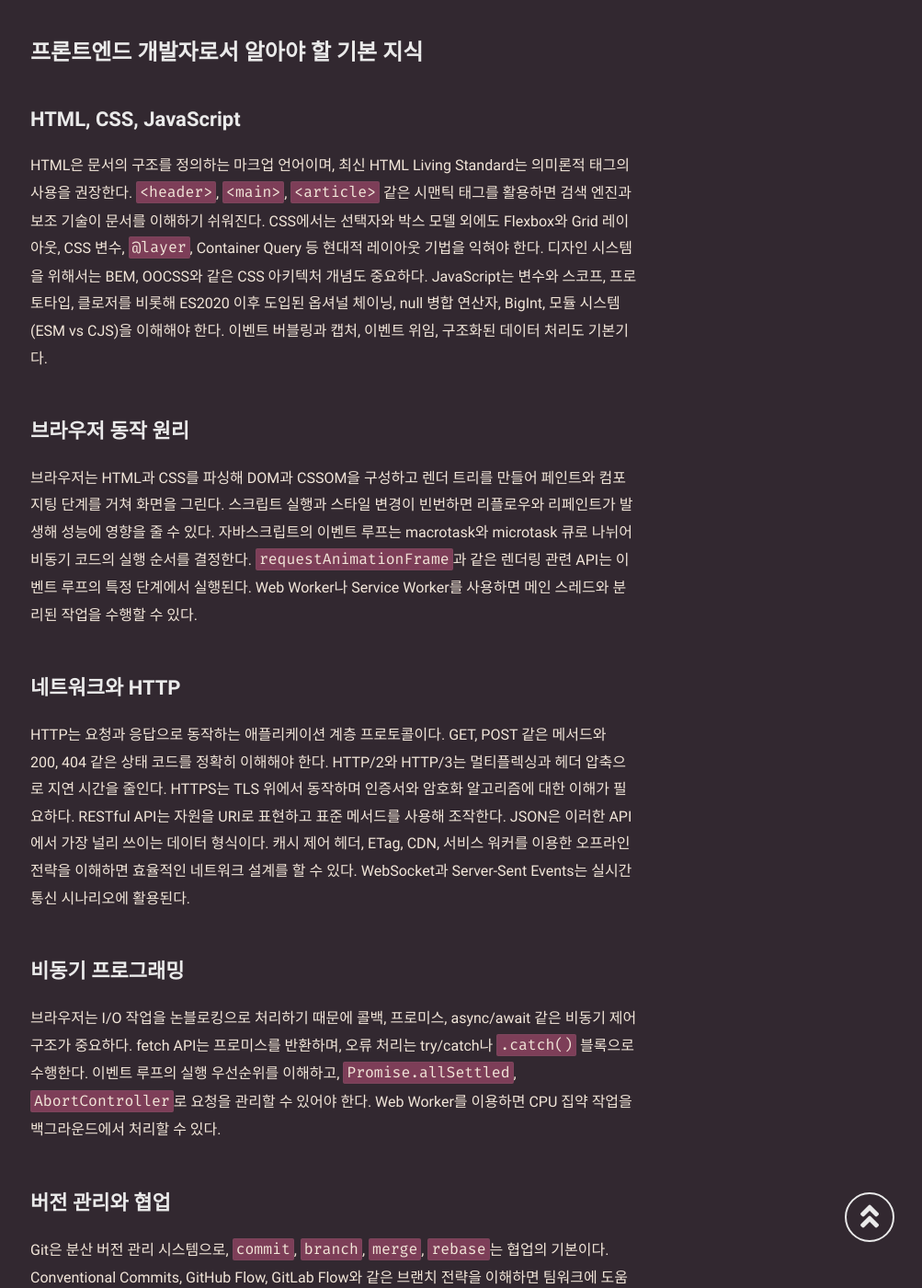
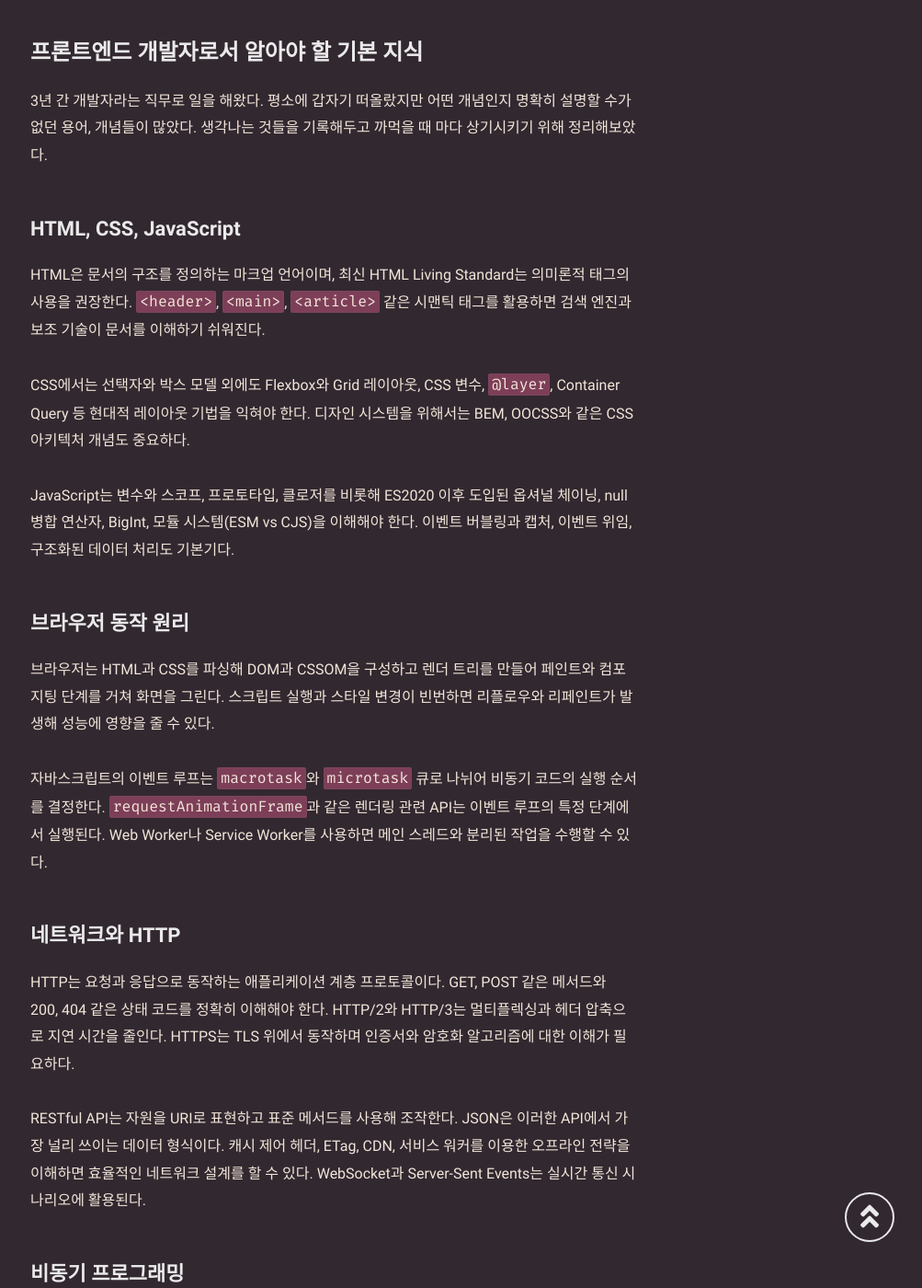
Before and after one commit to mniYUNSU/mniYUNSU.github.io, a Jekyll site: the page built from _posts/frontend-basic/2025-08-20-frontend-basic.md, in a window 1280 px wide and 1400 px high, scrolled down 319 px. Shown: the whole window at 92% size, without its empty margins (277-1280 px from the left). Built offline with Jekyll 4.4.1, drawn with Linux system fonts in a browser that asks for light colours; comment, search, counter and statistics services are not loaded; some of the changed text lies outside the part shown.

Commit message:
edit post

```diff
--- a/_posts/frontend-basic/2025-08-20-frontend-basic.md
+++ b/_posts/frontend-basic/2025-08-20-frontend-basic.md
@@ -4,69 +4,92 @@ title: '프론트엔드 개발자로서 알아야 할 기본 지식'
 date: 2025-08-20 00:00:00 +07:00
 categories: [Front End Essentials]
 tags: [Front End, Interview]
-description: 프론트엔드 기술 면접 대비를 위한 핵심 기초 지식 정리
+description: 평소에 갑자기 떠올랐지만 어떤 개념인지 명확히 설명할 수가 없었다. 생각나는 것들을 정리해보았다.
 ---
 
 # 프론트엔드 개발자로서 알아야 할 기본 지식
 
+3년 간 개발자라는 직무로 일을 해왔다. 평소에 갑자기 떠올랐지만 어떤 개념인지 명확히 설명할 수가 없던 용어, 개념들이 많았다. 생각나는 것들을 기록해두고 까먹을 때 마다 상기시키기 위해 정리해보았다.
+
 ## HTML, CSS, JavaScript
+
 HTML은 문서의 구조를 정의하는 마크업 언어이며, 최신 HTML Living Standard는 의미론적 태그의 사용을 권장한다. `<header>`, `<main>`, `<article>` 같은 시맨틱 태그를 활용하면 검색 엔진과 보조 기술이 문서를 이해하기 쉬워진다.
+
 CSS에서는 선택자와 박스 모델 외에도 Flexbox와 Grid 레이아웃, CSS 변수, `@layer`, Container Query 등 현대적 레이아웃 기법을 익혀야 한다. 디자인 시스템을 위해서는 BEM, OOCSS와 같은 CSS 아키텍처 개념도 중요하다.
+
 JavaScript는 변수와 스코프, 프로토타입, 클로저를 비롯해 ES2020 이후 도입된 옵셔널 체이닝, null 병합 연산자, BigInt, 모듈 시스템(ESM vs CJS)을 이해해야 한다. 이벤트 버블링과 캡처, 이벤트 위임, 구조화된 데이터 처리도 기본기다.
 
 ## 브라우저 동작 원리
+
 브라우저는 HTML과 CSS를 파싱해 DOM과 CSSOM을 구성하고 렌더 트리를 만들어 페인트와 컴포지팅 단계를 거쳐 화면을 그린다. 스크립트 실행과 스타일 변경이 빈번하면 리플로우와 리페인트가 발생해 성능에 영향을 줄 수 있다.
-자바스크립트의 이벤트 루프는 macrotask와 microtask 큐로 나뉘어 비동기 코드의 실행 순서를 결정한다. `requestAnimationFrame`과 같은 렌더링 관련 API는 이벤트 루프의 특정 단계에서 실행된다. Web Worker나 Service Worker를 사용하면 메인 스레드와 분리된 작업을 수행할 수 있다.
+
+자바스크립트의 이벤트 루프는 `macrotask`와 `microtask` 큐로 나뉘어 비동기 코드의 실행 순서를 결정한다. `requestAnimationFrame`과 같은 렌더링 관련 API는 이벤트 루프의 특정 단계에서 실행된다. Web Worker나 Service Worker를 사용하면 메인 스레드와 분리된 작업을 수행할 수 있다.
 
 ## 네트워크와 HTTP
+
 HTTP는 요청과 응답으로 동작하는 애플리케이션 계층 프로토콜이다. GET, POST 같은 메서드와 200, 404 같은 상태 코드를 정확히 이해해야 한다.
 HTTP/2와 HTTP/3는 멀티플렉싱과 헤더 압축으로 지연 시간을 줄인다. HTTPS는 TLS 위에서 동작하며 인증서와 암호화 알고리즘에 대한 이해가 필요하다.
+
 RESTful API는 자원을 URI로 표현하고 표준 메서드를 사용해 조작한다. JSON은 이러한 API에서 가장 널리 쓰이는 데이터 형식이다.
 캐시 제어 헤더, ETag, CDN, 서비스 워커를 이용한 오프라인 전략을 이해하면 효율적인 네트워크 설계를 할 수 있다. WebSocket과 Server-Sent Events는 실시간 통신 시나리오에 활용된다.
 
 ## 비동기 프로그래밍
+
 브라우저는 I/O 작업을 논블로킹으로 처리하기 때문에 콜백, 프로미스, async/await 같은 비동기 제어 구조가 중요하다. fetch API는 프로미스를 반환하며, 오류 처리는 try/catch나 `.catch()` 블록으로 수행한다.
+
 이벤트 루프의 실행 우선순위를 이해하고, `Promise.allSettled`, `AbortController`로 요청을 관리할 수 있어야 한다. Web Worker를 이용하면 CPU 집약 작업을 백그라운드에서 처리할 수 있다.
 
 ## 버전 관리와 협업
+
 Git은 분산 버전 관리 시스템으로, `commit`, `branch`, `merge`, `rebase`는 협업의 기본이다. Conventional Commits, GitHub Flow, GitLab Flow와 같은 브랜치 전략을 이해하면 팀워크에 도움이 된다.
 Pull Request를 통해 코드 리뷰를 진행하면 품질을 유지하면서 변경 사항을 추적할 수 있으며, CI/CD 파이프라인과 연계해 자동 테스트와 배포를 수행한다.
 
 ## 빌드 도구와 모듈 시스템
+
 현대 프론트엔드 프로젝트는 NPM, Yarn, pnpm 같은 패키지 관리 도구를 사용한다. 모듈 시스템은 ESM이 표준이 되었으며, `import`/`export` 문법이 기본이다.
 Webpack, Rollup, esbuild, Vite, SWC 같은 빌드 도구는 트리 셰이킹, 코드 스플리팅, 핫 모듈 리플레이스먼트를 제공한다. Babel은 최신 문법을 구형 브라우저에서도 실행 가능한 코드로 트랜스파일한다.
+
 TypeScript는 정적 타입을 제공해 런타임 오류를 줄이며, Turborepo나 Nx 같은 도구는 모노레포 환경에서 빌드 시간을 최적화한다.
 
 ## 프레임워크와 라이브러리
+
 React, Vue, Angular는 상태 기반 UI를 구축하는 대표적인 프레임워크다. React 18은 concurrent rendering과 자동 배치를 지원하고, Next.js 13은 App Router와 React Server Component를 도입했다.
+
 Vue 3의 Composition API, SvelteKit의 번들 최적화, Solid.js의 fine-grained reactivity는 프레임워크 진화를 보여준다. Tailwind CSS, CSS-in-JS(Emotion, Styled Components), MUI 같은 UI 라이브러리를 활용해 디자인 시스템을 구축할 수 있다.
 
 ## 상태 관리와 데이터 페칭
+
 Redux Toolkit은 공식 상태 관리 도구로 보일러플레이트를 줄여준다. Zustand, Recoil 같은 경량 상태 관리 라이브러리도 각광받고 있다.
 데이터 페칭에는 React Query, SWR, Apollo Client(GraphQL) 등이 사용되어 캐싱, 에러 처리, 동기화를 단순화한다. BFF(Backend for Frontend)나 tRPC 같은 타입 안전 API 설계도 점차 확산되고 있다.
 
 ## 테스트와 품질
+
 Jest와 Testing Library는 단위 및 컴포넌트 테스트를 수행하는 데 널리 쓰인다. Vitest는 Vite 기반 프로젝트에서 빠른 테스트 환경을 제공한다.
 Playwright와 Cypress는 브라우저 자동화를 통해 E2E 테스트를 지원하며, CI 환경에서 멀티 브라우저 테스트를 수행할 수 있다. ESLint와 Prettier, TypeScript를 이용해 정적 분석과 코드 스타일을 통일하면 유지 보수가 쉬워진다.
 
 ## 보안 기본
+
 입력값을 검증하지 않으면 XSS, SQL Injection과 같은 취약점이 발생한다. CSRF는 사용자의 의도와 상관없이 요청을 보내도록 하는 공격으로, 토큰 기반 검증이나 SameSite 쿠키 설정으로 예방한다.
+
 Content Security Policy(CSP)와 Subresource Integrity(SRI)를 통해 외부 리소스 로딩 시 안전성을 확보한다. CORS 정책을 이해하면 다른 출처에서 리소스를 안전하게 요청할 수 있고, 의존성 취약점은 `npm audit`이나 Dependabot으로 관리한다.
 
 ## 성능 최적화
+
 Core Web Vitals(LCP, FID, CLS) 지표를 통해 사용자 체감 성능을 측정한다. 코드 스플리팅과 지연 로딩으로 초기 번들 크기를 줄이고 필요한 시점에 리소스를 로드한다.
 이미지는 AVIF나 WebP 같은 최신 포맷을 사용하고, 폰트는 서브셋으로 전송량을 줄인다. `prefetch`, `preconnect` 같은 리소스 힌트를 활용하고, Lighthouse와 Performance 패널을 통해 병목 구간을 찾아 개선한다.
 Server-Side Rendering과 Incremental Static Regeneration은 초기 렌더 속도를 개선하는 전략으로 널리 사용된다.
 
 ## 접근성
+
 WCAG 가이드라인을 준수하고 시맨틱 마크업과 적절한 ARIA 속성을 사용하면 보조 기술이 인터페이스를 올바르게 해석할 수 있다. 키보드 탐색을 지원하고 색 대비를 확보하면 다양한 사용자가 서비스를 이용할 수 있다.
 폼 요소에는 `label`과 `aria-describedby`를 제공해 접근성을 강화하고, 스크린 리더(VoiceOver, NVDA)로 테스트해 실제 사용자 경험을 확인한다.
 
 ## 알고리즘과 자료구조
+
 배열, 객체, 스택, 큐, 해시 테이블 같은 기본 자료구조와 Big-O 표기법은 문제 해결 능력을 평가할 때 자주 등장한다. 깊이/너비 우선 탐색, 정렬, 재귀, 동적 프로그래밍 등 알고리즘을 구현할 수 있어야 한다.
 
 ## 최신 트렌드
+
 Edge Runtime(Cloudflare Workers, Vercel Edge Functions)로 서버리스 환경에서 코드를 실행할 수 있으며, WebAssembly는 브라우저에서 고성능 연산을 가능하게 한다.
+
 Progressive Web App(PWA)은 오프라인 사용성과 설치형 경험을 제공하고, 마이크로프론트엔드 아키텍처는 대규모 조직에서 독립적인 팀 개발을 지원한다. AI 기반 코드 자동 완성 도구와 디자인 시스템 자동 생성 도구가 개발 워크플로에 점차 도입되고 있다.
-
-기술 면접에서는 위 주제들이 기본기를 확인하는 질문으로 자주 사용된다. 핵심 개념을 깊이 이해하고 직접 구현해보면서 대비하는 것이 좋다.
```
